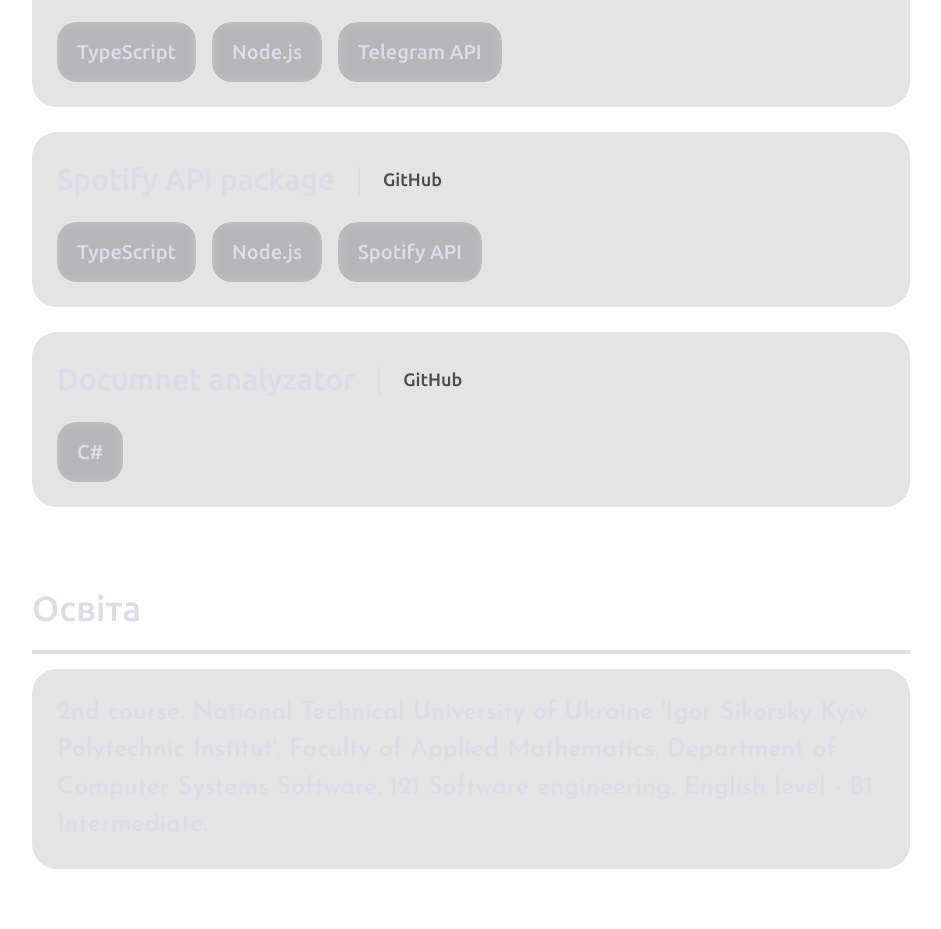
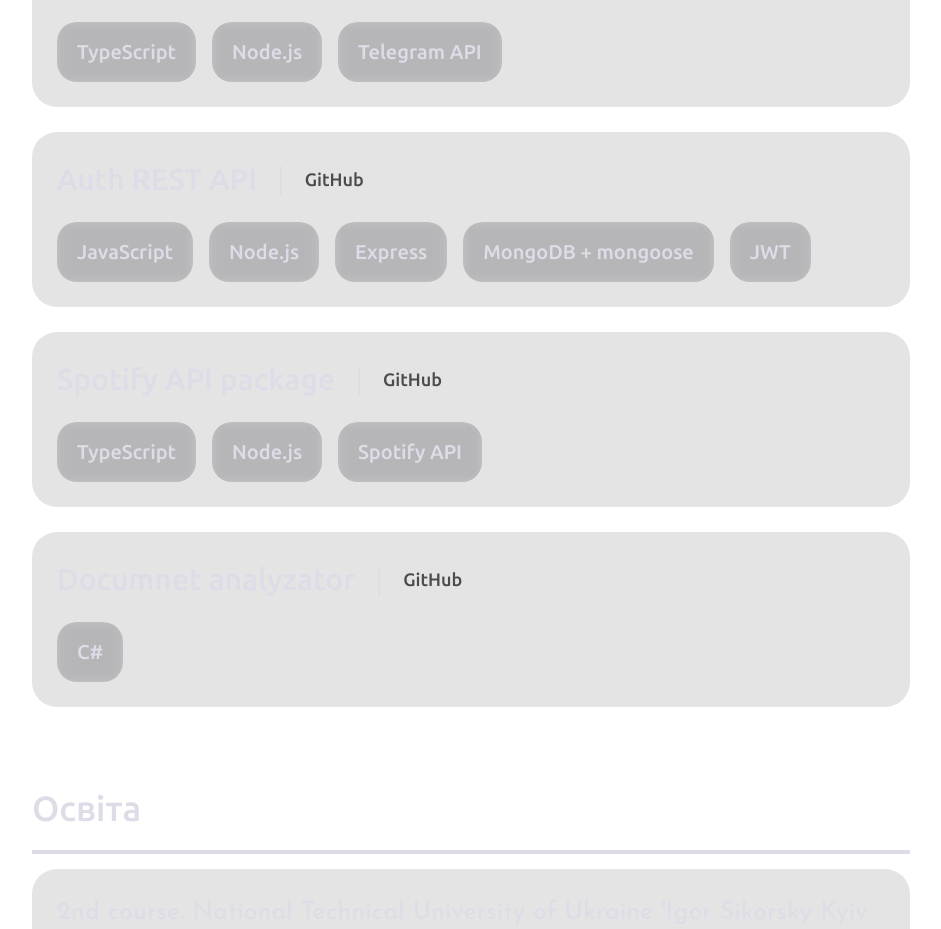
Before and after one commit to dmi3midd/cv, a React (Vite) app: page / in a window 1280 px wide. Shown: the part 1740-2669 px from the top of the page, without its empty margins (146-1087 px from the left). Built offline with nearby package versions, Linux system fonts and the light colour scheme.

Commit message:
Updated some content

```diff
--- a/src/assets/locales/en.json
+++ b/src/assets/locales/en.json
@@ -13,6 +13,7 @@
         "desktop-pw-manag": "Desktop passwords manager",
         "mobile-pw-manag": "Mobile passwords manager",
         "logger": "Logger",
+        "auth-api": "Auth REST API",
         "spotify-api": "Spotify API package",
         "doc-analyz": "Documnet analyzator"
     },
--- a/src/assets/locales/ua.json
+++ b/src/assets/locales/ua.json
@@ -13,6 +13,7 @@
         "pw-manager": "Десктоп менеджер паролів",
         "mobile-pw-manag": "Мобільний менеджер паролів",
         "logger": "Логер",
+        "auth-api": "REST API для авторизації",
         "spotify-api": "Spotify API бібліотека",
         "doc-analyz": "Аналізатор документів"
     },
--- a/src/components/Main.jsx
+++ b/src/components/Main.jsx
@@ -51,9 +51,18 @@ export default function Main() {
                     <div className="flex items-center">
                         <h3 className="text-[#dddde8] text-[30px] ubuntu-medium">{t("pet-projects.logger")}</h3>
                         <p className="ml-[20px] mr-[20px] text-[#dddde8] text-[30px] ubuntu-light">|</p>
-                        <a className="text-[#4B4B4B] text-[18px] ubuntu-medium hover:text-[#5F5E5E] duration-200" href="https://github.com/dmi3midd/filelogger-tslib">GitHub</a>
+                        <a className="text-[#4B4B4B] text-[18px] ubuntu-medium hover:text-[#5F5E5E] duration-200" href="https://github.com/dmi3midd/extLogger">GitHub</a>
                     </div>
                     <List techs={['TypeScript', 'Node.js', 'Telegram API']} />
+                </div>
+
+                <div className="w-[95%] mt-[25px] p-[25px] rounded-[25px] backdrop-blur-[5px] bg-[#4B4B4B]/15">
+                    <div className="flex items-center">
+                        <h3 className="text-[#dddde8] text-[30px] ubuntu-medium">{t("pet-projects.auth-api")}</h3>
+                        <p className="ml-[20px] mr-[20px] text-[#dddde8] text-[30px] ubuntu-light">|</p>
+                        <a className="text-[#4B4B4B] text-[18px] ubuntu-medium hover:text-[#5F5E5E] duration-200" href="https://github.com/dmi3midd/auth-rest">GitHub</a>
+                    </div>
+                    <List techs={['JavaScript', 'Node.js', 'Express', 'MongoDB + mongoose', 'JWT']} />
                 </div>
 
                 <div className="w-[95%] mt-[25px] p-[25px] rounded-[25px] backdrop-blur-[5px] bg-[#4B4B4B]/15">
```
